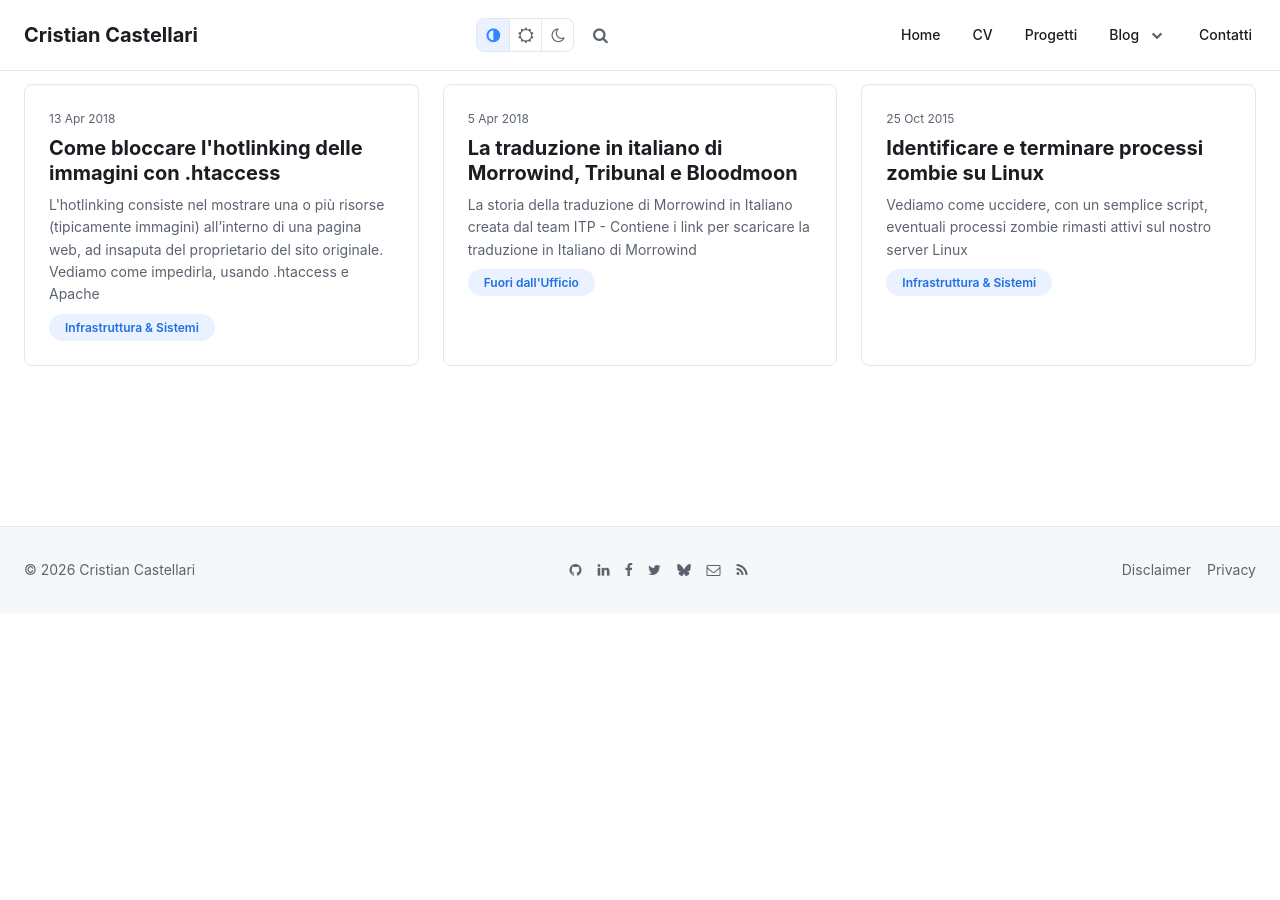
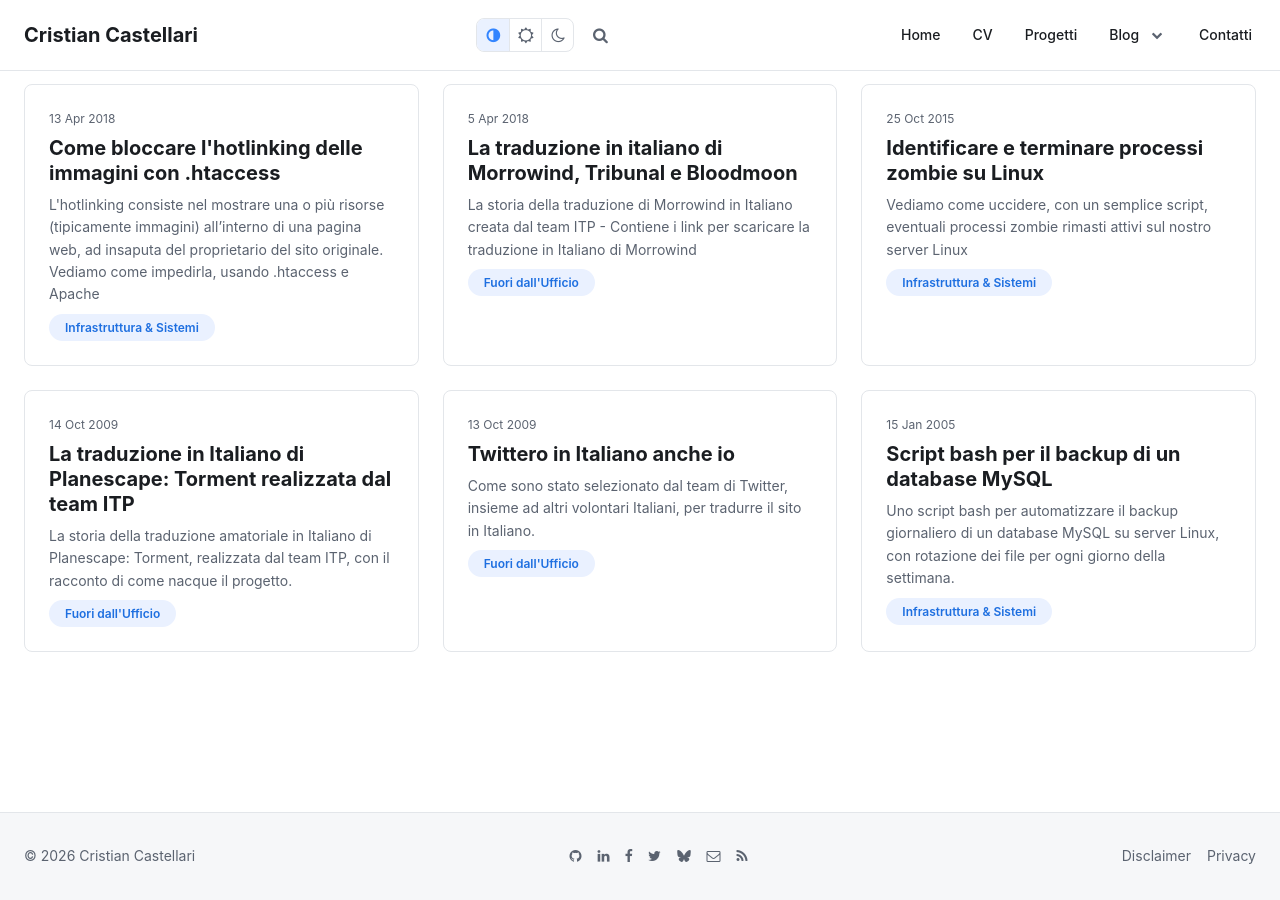
Before and after one commit to Skyflash/skyflash.github.io, a Jekyll site: the page built from blog/index.html, in a window 1280 px wide and 900 px high, scrolled down 1327 px. Built offline with Jekyll 4.4.1, drawn with Linux system fonts in a browser that asks for light colours; the list of posts is cut into pages by our own code; comment, search, counter and statistics services are not loaded; before the commit the page ends 1940 px from its top, so only the background shows below that; part of the change alters nothing that is shown.

Commit message:
Recupera contenuti storici dallo Skyblog dopo l'attacco ransomware
Dopo la perdita del vecchio blog WordPress, recupero alcuni post
dal dump del database MySQL rimasto intatto:

- Twittero in Italiano anche io (2009)
- La traduzione in Italiano di Planescape: Torment (2009)
- Script bash per il backup di un database MySQL (2005)

Aggiorna anche il post sulla traduzione di Morrowind: ripristina
testo mancante rispetto al README del mirror GitHub, aggiunge la
sezione staff/crediti, sistema i link di download e rimuove i
riferimenti al vecchio dominio ormai morto.

Co-Authored-By: Claude Sonnet 5 <noreply@anthropic.com>

````diff
--- /dev/null
+++ b/_posts/2005-01-15-script-bash-per-il-backup-di-un-database-mysql.md
@@ -0,0 +1,85 @@
+---
+layout: post
+title: "Script bash per il backup di un database MySQL"
+date: '2005-01-15 15:08:20'
+description: "Uno script bash per automatizzare il backup giornaliero di un database MySQL su server Linux, con rotazione dei file per ogni giorno della settimana."
+intro: "In passato ho avuto bisogno di uno script che, in modo automatico, mi facesse una serie di backup del database MySQL che gira sul nostro server in azienda."
+categories:
+- Infrastruttura & Sistemi
+keywords: bash, mysql, backup, linux, script
+tags:
+- bash
+- mysql
+- backup
+- linux
+- script
+- database
+permalink: "/blog/infrastruttura/:title/"
+redirect_from: "/2005/01/script-bash-per-il-backup-di-un-databse-mysql/"
+icon: fa-linux
+---
+In passato ho avuto bisogno di uno script che, in modo automatico, mi facesse una serie di backup del database MySQL che gira sul nostro server in azienda.
+
+Così mi sono messo un paio d'ore a studiare il linguaggio bash, che non conoscevo, ed ho "partorito" questo script:
+
+Dopo alcune impostazioni iniziali, non fa altro che eseguire un dump del database e ne mette una copia nella home dell'utente, col nome `[database]_DAILY_[data_di_oggi]` e, nel caso ci sia, rinomina quello del giorno prima in `[database]_OLD`
+
+Infine genera un ulteriore dump e lo piazza in una altra directory, che sul mio server corrisponde a `/dati` e lo nomina `Backup_db_[database]_[weekday]`, dove `[weekday]` è il giorno della settimana. In questo modo avremo sempre due copie del db nella nostra home (quella odierna e quella di ieri) e ben 7 copie, una per ogni giorno della settimana, in `/dati` (o altra directory).
+
+E' molto grezzo, e chi volesse contribuire a migliorarlo è ben accetto 😉
+
+```sh
+#!/bin/bash
+# Impostazioni dello script
+# Qui comincia la sezione delle varibili utente da impostare
+# Regolare questi valori secondo le proprie necessita'
+# INIZIO SEZIONE IMPOSTAZIONE
+#
+# DIR -> Nome della directory home dell'utente.
+# ATTENZIONE: DEVE TERMINARE CON "/"
+#
+# BACKUP -> Nome della directory dove andranno i backup.
+# ATTENZIONE: DEVE TERMINARE CON "/"
+#
+# DATABASE -> Nome del database MySQL
+#
+# NAME -> Nome che verra' usato per generare il backup.
+# ATTENZIONE: MANTENERE IL SUFFISSO "_DAILY_"
+#
+# OLD -> Nome che verra' usato per copiare il database
+# del giorno prima. ATTENZIONE: MANTENERE IL SUFFISSO "_OLD"
+#
+DIR="/home/utente/"
+BACKUP="/directory/"
+DATABASE="NOME DATABASE"
+NAME="NOME_DAILY_"
+OLD="NOME_OLD"
+#
+# FINE DELLA SEZIONE DI IMPOSTAZIONE
+#
+# Queste sono le variabili di data e di ricerca
+# in base al nome ricavato dalle variabili precedenti
+#
+OF=$(date +%d-%m-%Y)
+IF=$(ls $DIR | grep $NAME)
+DAY=$(date +%w_%a)
+#
+# Cambio il nome del file trovato
+mv $DIR$IF $DIR$OLD.sql
+#
+# Eseguo il dump del database definito dalle variabili
+#
+# ALTRE IMPOSTAZIONI
+# Cambiare [nome] con il nome utente e [password] con la password
+# Cambiare [group] con il gruppo a cui appartiene l'utente (solitamente, uguale a [nome])
+#
+mysqldump --user=[nome] --password=[password] $DATABASE > $DIR$NAME$OF.sql
+mysqldump --user=[nome] --password=[password] $DATABASE > $BACKUP"Backup_db_"$DATABASE"_0"$DAY.sql
+#
+# Cambio i permessi del dump nella mia home
+# perche' sono fighetto e li voglio gia' accessibili al mio utente
+#
+chown [nome].[group] $DIR$NAME$OF.sql
+#
+echo Backup del database $DATABASE eseguito!
+```
--- /dev/null
+++ b/_posts/2009-10-13-twittero-in-italiano-anche-io.md
@@ -0,0 +1,27 @@
+---
+layout: post
+title: "Twittero in Italiano anche io"
+date: '2009-10-13 08:50:08'
+description: "Come sono stato selezionato dal team di Twitter, insieme ad altri volontari Italiani, per tradurre il sito in Italiano."
+intro: "Da qualche giorno il team di Twitter ha selezionato una ristretta cerchia di utenti Francesi, Italiani, Tedeschi e Spagnoli a cui ha chiesto se erano interessati a tradurre il proprio portale nelle loro rispettive lingue."
+image: "/static/assets/img/blog/twittero-in-italiano/twitter-logo.png"
+categories:
+- "Fuori dall'Ufficio"
+keywords: twitter, traduzione, morrowind
+tags:
+- twitter
+- morrowind
+- traduzione
+permalink: "/blog/fuori-ufficio/:title/"
+redirect_from: "/2009/10/twittero-in-italiano-anche-io/"
+icon: fa-twitter
+---
+Da qualche giorno il team di Twitter ha selezionato una ristretta cerchia di utenti Francesi, Italiani, Tedeschi e Spagnoli a cui ha chiesto se erano interessati a tradurre il proprio portale nelle loro rispettive lingue. Io appartengo a questo gruppo di persone ed ho ovviamente subito accettato di partecipare alla traduzione.
+
+Spesso molte persone mi chiedono "perche' lo fai gratis?". Beh, la risposta è piuttosto semplice, e cioè "**perchè mi piace farlo, e perchè Twitter è e resta gratuito per tutti**". In fin dei conti, ho avuto il piacere e l'onore di avviare - e partecipare - ad uno dei progetti di traduzione per un Videogioco più enormi che io ricordi, quel **The Elder Scrolls III: Morrowind** che ogni giocatore che si rispetti non può non aver giocato. Quel progetto partì grazie a me e all'allora responsabile del sito rpgplayer.it, ora "inglobato" da [Multiplayer.it](http://multiplayer.it/), fino ad assumere tratti quasi commerciali. Poi, per cause che non starò ad illustrare, tornò (fortunatamente - dico io -) ad essere amatoriale e la traduzione venne rilasciata dall'ITP dopo oltre due anni di lavoro, ed una mole di testo scritto paragonabile al tomo di Guerra e Pace.
+
+Quindi, se abbiamo [tradotto Morrowind](/blog/fuori-ufficio/la-traduzione-di-morrowind-e-bloodmoon/) gratis (per correttezza, va detto che dovetti mio malgrado abbandonare il team ITP dopo i primi sei mesi di lavoro per cause personali, ma che la mia persona viene comunque citata dalla quest aggiuntiva legata alla traduzione), perché non tradurre quei pochi caratteri che compongono tutto il sito di Twitter?
+
+Inoltre il lavoro che abbiamo accettato di svolgere è indirizzato a tutti gli utenti Italiani, per dare modo a tutti, anche a chi non sa una mezza parola di Inglese, di fruire di uno dei servizi più in voga dell'ultimo periodo, a tal punto da essere integrato addirittura in console come **XBox 360** e videogiochi come **Uncharted 2**.
+
+[Napolux](https://web.archive.org/web/20110102210321/http://www.napolux.com/2009/tradurre-twitter-gratis-perch.html), un altro traduttore selezionato, la vede un po' al mio stesso modo, e sono convinto che questo sia più o meno il pensiero di tutti gli utenti che si sono buttati nell'impresa.
--- /dev/null
+++ b/_posts/2009-10-14-la-traduzione-in-italiano-di-planescape-torment-del-team-itp.md
@@ -0,0 +1,51 @@
+---
+layout: post
+title: "La traduzione in Italiano di Planescape: Torment realizzata dal team ITP"
+date: '2009-10-14 13:04:50'
+description: "La storia della traduzione amatoriale in Italiano di Planescape: Torment, realizzata dal team ITP, con il racconto di come nacque il progetto."
+intro: "Correva l'anno 1999 quando, in pieno boom dei CRPG, Black Isle Studios rilasciò il suo attesissimo Planescape: Torment, un gioco rimasto senza traduzione ufficiale in Italia."
+image: "/static/assets/img/blog/planescape-torment/cover.webp"
+categories:
+- "Fuori dall'Ufficio"
+keywords: planescape torment, traduzione, itp, dungeons and dragons
+tags:
+- planescape torment
+- traduzione
+- itp
+- dungeons and dragons
+- videogiochi
+permalink: "/blog/fuori-ufficio/:title/"
+redirect_from: "/2009/10/la-traduzione-in-italiano-di-planescape-torment-del-team-itp/"
+icon: fa-gamepad
+---
+Correva l'anno 1999 quando, in pieno boom dei <abbr title="Computer Role Playing Game">CRPG</abbr>, **Black Isle Studios** rilasciò il suo attesissimo **Planescape: Torment**. Il gioco, basato sulle regole di Advanced Dungeons and Dragons, era ambientato nell'universo parallelo di Planescape, e si contraddistinse da subito per l'enorme mole di testo e per un gameplay molto orientato al dialogo ed agli effetti delle proprie scelte piuttosto che alla forza bruta.
+
+I temi affrontati si contraddistinguevano per i loro colori forti ed adulti, andando a toccare la religione, il confine fra la vita e la morte e teorie esistenziali.
+
+![The Nameless One](/static/assets/img/blog/planescape-torment/the-nameless-one.webp)
+
+Il protagonista, il **[Nameless One](http://images.google.it/search?hl=it&biw=1230&bih=1029&gbv=2&tbm=isch&sa=1&q=planescape+torment+nameless+one&aq=f&aqi=&aql=&oq=)** (il Senza Nome), si risveglia in un mondo abitato da morti e, in compagnia del simpatico ed a tratti logorroico "**Morte**" - un teschio fluttuante - inizierà la sua missione con lo scopo di risolvere due fondamentali quesiti: conoscere il proprio passato e tornare mortale.
+
+Il gioco, malgrado la sua indiscutibile qualità (ancora oggi viene definito da molti come il **miglior CRPG mai prodotto** per computer) ha avuto una scarsa diffusione nel nostro Paese, anche a causa della scelta operata dal distributore, CTO di Bologna, di non tradurlo. Scelta comprensibile vista la mole di testo a video, ma molto svantaggiosa per i giocatori non ferratissimi in Inglese, visto che i dialoghi sono ricchi di slang e modi di dire, e quindi terribilmente complessi da leggere e comprendere per i più.
+
+Alcuni mesi dopo l'uscita del gioco nei negozi un gruppo di ragazzi decise di riunirsi, e di mettersi al lavoro su quella che passerà alla storia come la **traduzione amatoriale più grande, complessa e di qualità che sia mai stata realizzata in Italia**. Quel gruppo prese il nome di **Italian Translation Project** o, in breve, **ITP**.
+
+Fu un lavoro enorme, vista la ferma intenzione dei ragazzi di mantenere quanto più possibile lo stile dei dialoghi in slang, portandoli in una lingua comprensibile per i propri connazionali. Non si fecero remore nel tradurre parole anche non politically-correct, quelle parolacce ed imprecazioni che 10 anni fa nessun editore si sarebbe mai sognato di inserire nelle proprie traduzioni. Ci vollero più di due anni ma alla fine, in pieno 2002, il lavoro venne rilasciato.
+
+Da allora l'ITP si è dedicato ad alcune delle traduzioni più importanti:
+
+1. Arcanum
+2. Divine Divinity
+3. Morrowind: Bloodmoon
+4. Morrowind: Tribunal
+5. **[The Elder Scrolls: Morrowind](/blog/fuori-ufficio/la-traduzione-di-morrowind-e-bloodmoon/)**
+
+Per un breve periodo della mia vita, in occasione della conversione di Morrowind, io stesso ho fatto parte di quel gruppo. Un esempio del mio lavoro è tutta la fase iniziale del tutorial di Morrowind, ed una parte dei dialoghi di combattimento dello stesso gioco.
+
+Veniamo ora alla ragione per cui, a distanza di 7 anni, ho deciso di rendere disponibile al download la traduzione di Planescape: Torment. E' molto semplice: gli anni sono passati, il sito del team ITP ormai non è più attivo, così come non esiste nemmeno più il dominio e, pure cercando su Google, risulta piuttosto difficile reperire questo file che io reputo così importante.
+
+Lo Skyblog esiste da quasi 5 anni; prima di essere un blog, questo dominio ospitò il forum e la mailing list da cui partì la traduzione di The Elder Scrolls: Morrowind. Mi sembra quindi giusto, non avendo io intenzione di sospendere questo dominio ancora per un bel pezzo, permettere a chi sta cercando - o cercherà in futuro - la conversione in Italiano di Torment, di poterne fruire tranquillamente e di poter gustare al meglio il miglior CRPG di sempre, con la migliore traduzione amatoriale Italiana di tutti i tempi.
+
+Per concludere, manca solo il link. Il file è contenuto in un archivio rar.
+
+- [Scarica la traduzione in Italiano di Planescape: Torment](/static/assets/files/blog/torment-ita/TormentITP.rar)
--- a/_posts/2018-04-05-la-traduzione-di-morrowind-e-bloodmoon.md
+++ b/_posts/2018-04-05-la-traduzione-di-morrowind-e-bloodmoon.md
@@ -11,21 +11,28 @@ categories: ["Fuori dall'Ufficio"]
 tags: [morrowind,itp,games]
 icon: fa-gamepad
 seo:
-    links: https://www.skyflash.it/2009/10/la-traduzione-in-italiano-di-planescape-torment-del-team-itp/
+    links: /blog/fuori-ufficio/la-traduzione-in-italiano-di-planescape-torment-del-team-itp/
 permalink: /blog/fuori-ufficio/:title/
 redirect_from: /blog/games/la-traduzione-di-morrowind-e-bloodmoon/
 ---
+> Il 2002, ludicamente parlando, verrà ricordato per l'uscita dell'attesissimo terzo capitolo della saga The Elder Scrolls.
+
+* TOC
+{:toc}
+
+## La Traduzione di Morrowind: Un po' di storia
+
 Atteso dai fan di mezzo mondo, il lancio Italiano di **The Elder Scrolls 3: Morrowind** destò molte polemiche. Il gioco infatti, inspiegabilmente, non venne tradotto in nessuna sua parte. Ricordo ancora le parole di un P.R. Ubisoft, il quale dichiarò, più o meno, che la traduzione non era stata fatta per motivi di tempo. In pratica, ci disse che non lo avevano tradotto perchè altrimenti ci sarebbe stato un pesante ritardo nella distribuzione, e che quindi avevano preso questa decisione per fare un favore a noi giocatori. Che avesse forse dinanzi un roseo futuro da umorista? O forse da politico? Fatto sta che Morrowind venne distribuito in rigorosa lingua Inglese. Il CRPG che avrebbe rivoluzionato il genere, il gioco con la più grande mole di testi mai realizzato, sarebbe stato di difficile comprensione per molti giocatori Italiani.
 
 Qualche mese prima della sua uscita nel nostro mercato, io ed altri appassionati ci eravamo già procurati la versione USA del gioco (per quanto mi riguarda, fu la Collector’s Edition), scoprendo così le fantastiche potenzialità dell’editor integrato. Tramite il TES Construction Set era possibile realizzare praticamente di tutto; si potevano creare nuovi oggetti, nuove quest, nuovi NPC. Si poteva addirittura realizzare un plugin che cambiasse ogni singola parola del gioco. Come? Era possibile cambiare i testi a video? Allora era anche possibile tradurre Morrowind!
 
-### SI COMINCIA A TRADURRE!
+## Si comincia a tradurre!
 
 Quasi per gioco, iniziai a tradurre il tutorial e le prime fasi di gioco. In quegli anni uno dei miei contatti era Lello Sarti, responsabile della testata online [RPGPlayer.it](http://forum.multiplayer.it/showthread.php?209954-RPGPLAYER), poi assorbita da Multiplayer. Lello era a sua volta in contatti con alcuni membri dell’ITP, a cui riferì che io avevo iniziato a tradurre il gioco. Il prossimo passo fu ovvio: stava per prendere il via la traduzione in Italiano più lunga e complessa mai realizzata a livello amatoriale!
 
-Proprio su questo stesso dominio istituimmo una mailing list con cui tenerci in contatto, e creai anche un piccolo forum (utilizzando lo storico [Snitz! forum](http://forum.snitz.com/), un ormai obsoleto forum in .ASP). Nel frattempo il gioco era già uscito in Italia e, come c’era da immaginarsi, venne accolto con molta timidezza, proprio a causa della sua gigantesca mole di testo in Inglese. Non ci volle molto perchè la voce secondo cui l’ITP, già noto per il meraviglioso lavoro svolto con [Planescape: Torment](https://www.skyflash.it/2009/10/la-traduzione-in-italiano-di-planescape-torment-del-team-itp/), si era messo al lavoro su Morrowind si diffondesse. Nel giro di alcuni mesi si parlava di noi su Usenet, sui forum, e persino su qualche rivista.
+Proprio su questo stesso dominio istituimmo una mailing list con cui tenerci in contatto, e creai anche un piccolo forum (utilizzando lo storico [Snitz! forum](http://forum.snitz.com/), un ormai obsoleto forum in .ASP). Nel frattempo il gioco era già uscito in Italia e, come c’era da immaginarsi, venne accolto con molta timidezza, proprio a causa della sua gigantesca mole di testo in Inglese. Non ci volle molto perchè la voce secondo cui l’ITP, già noto per il meraviglioso lavoro svolto con [Planescape: Torment](/blog/fuori-ufficio/la-traduzione-in-italiano-di-planescape-torment-del-team-itp/), si era messo al lavoro su Morrowind si diffondesse. Nel giro di alcuni mesi si parlava di noi su Usenet, sui forum, e persino su qualche rivista.
 
-### I PRIMI PROBLEMI…
+## I primi problemi…
 
 L’opera di traduzione stava procedendo bene, quando ci rendemmo conto di una cosa: la particolare struttura del Journal – il Diario – di Morrowind era basata sul linguaggio HTML, ed alcuni termini erano veri e propri hyperlinks che riconducevano ad altre sezioni, le quali erano a loro volta collegate con altre ancora. Non aver verificato quali fossero questi particolari termini (indicati col prefisso @, es: @elves) significava una sola cosa: era tutto da rifare!
 
@@ -33,7 +40,7 @@ Per nostra grande fortuna, uno dei componenti il team era un buon programmatore
 
 I mesi passavano ed il lavoro proseguiva. Le richieste da parte degli utenti fioccavano da più parti, tutti impazienti di poter finalmente giocare a Morrowind senza essere costretti a tenere un vocabolario sulle gambe. Ci fu anche qualche problema con Ubisoft, il publisher, di cui non vi parlerò neppure sotto tortura perchè sono comunque argomenti riservati.
 
-### LA QUEST AGGIUNTIVA
+## La quest aggiuntiva
 
 Ci mancava ancora qualcosa, però. In fin dei conti si stava lavorando sul TES, e si stava realizzando un plugin, no? E allora, perchè non distribuire nello stesso pacchetto anche una quest aggiuntiva, la quale avrebbe ricompensato il giocatore con un libro il cui contenuto si riferiva a “Coloro i quali fecero l’impresa”? In quel libro avremmo riportato una breve ‘Bio’ di ciascuno di noi, con uno stile ovviamente conforme all’ambientazione di gioco. Dopo tanto lavoro, un minimo di auto referenzialità mi pare dovuta, no?
 
@@ -49,18 +56,59 @@ Si consiglia di non applicare la traduzione ad una partita già in corso; ciò
 
 Installare la traduzione di Tribunal solo dopo aver installato il file precedente, relativo alle traduzioni di Morrowind e Bloodmoon
 
-### Mirror 1
-
-- [Traduzione di Morrowind e BloodMoon](https://www.skyflash.it/download/8164/)
-- [Traduzione di Tribunal](https://www.skyflash.it/download/8167/)
-
-### Mirror 2
-
-- [Traduzione di Morrowind e BloodMoon](https://github.com/Skyflash/morrowind-italian-itp-translation/blob/master/assets/morrowind/Morrowind_Bloodmoon_ITA_WinXP2K.zip)
-- [Traduzione di Tribunal](https://github.com/Skyflash/morrowind-italian-itp-translation/blob/master/assets/tribunal/Tribunal.zip)
+- [Traduzione di Morrowind e BloodMoon](https://github.com/Skyflash/morrowind-italian-itp-translation/blob/master/assets/morrowind/Morrowind_Bloodmoon_ITA_WinXP2K.zip?raw=true)
+- [Traduzione di Tribunal](https://github.com/Skyflash/morrowind-italian-itp-translation/blob/master/assets/tribunal/Tribunal.zip?raw=true)
 
 ---
 
-### Riferimenti:
+*Articolo originariamente pubblicato sullo Skyblog nel 2010.*
 
-[skyflash.it - La traduzione in Italiano di Morrowind, Tribunal e Bloodmoon](https://www.skyflash.it/traduzione-italiano-morrowind-tribunal-bloodmoon/3581/)
+## Morrowind ITP - Staff
+
+### Responsabile del gruppo
+
+- Daniele 'Falcocadarn' Falcone
+
+### Responsabili della traduzione
+
+- Daniele 'Falcocadarn' Falcone
+- Anahid 'Misty' Mazkedian
+- Maurizio 'Dester' Focareta
+
+### Responsabile tecnico
+
+- Maurizio 'Dester' Focareta
+
+### Traduttori ITP - Morrowind
+
+- Daniele 'Falcocadarn' Falcone
+- Anahid 'Misty' Mazkedian
+- Maurizio 'Dester' Focareta
+- Erica 'Crysania' Masserano
+- Elena 'Rowena' Ricci
+- Jacopo 'Jacoposki' Sacerdote
+- Paolo 'Judas' De Sandre
+- Lorenzo 'il Somax' Soma
+- Luca 'Darkness' Liberati
+- Fabio 'Gimli81' Poli
+- Leonardo 'Spaziotempo6' Picchi
+- Paolo "Tasslehoff" Regonesi
+- [Cristian 'Skyflash' Castellari](https://cristiancastellari.it)
+- Francesco 'Hammer' Penta
+
+> Un sentito grazie al nostro 'padre spirituale' Lello 'wolverine' Sarti, a Davide 'Magi System' Martelli per il supporto web e a Gianluca 'Eldar' Barca per l'aiuto nella realizzazione della statua.
+
+### Traduttori ITP - Tribunal
+
+- Daniele 'Falcocadarn' Falcone
+- Anahid 'Misty' Mazkedian
+- Maurizio 'Dester' Focareta
+- Erica 'Crysania' Masserano
+- Elena 'Rowena' Ricci
+- Jacopo 'Jacoposki' Sacerdote
+- Paolo 'Judas' De Sandre
+- Lorenzo 'il Somax' Soma
+- Michele "Medioman" Lai Chin
+- Luca 'Darkness' Liberati
+
+> Un sentito grazie al nostro 'padre spirituale' Lello 'wolverine' Sarti, a Davide 'Magi System' Martelli per il supporto web, a Luca "Fusion" Piombino per il largo aiuto durante lo sviluppo del programma di conversione dei salvataggi, a Jim Adam per le informazioni tratte dal suo sito sul formato dei file di Morrowind, e a Tanilo e Pec dalle terre del Canada per la compagnia "telematica" e per un buon numero di aiuti tecnici.
````
Also changed, not shown: static/assets/img/blog/planescape-torment/cover.webp (added), static/assets/img/blog/planescape-torment/the-nameless-one.webp (added), static/assets/img/blog/twittero-in-italiano/twitter-logo.png (added), 1 other file.
